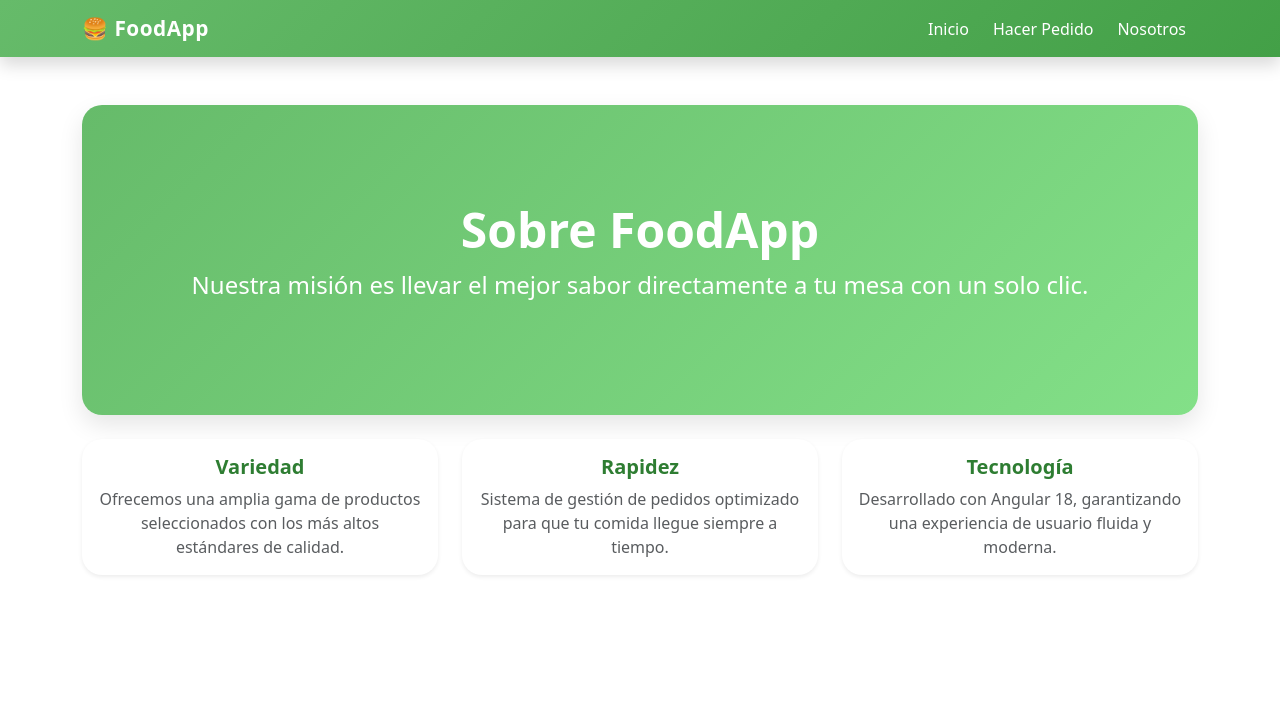
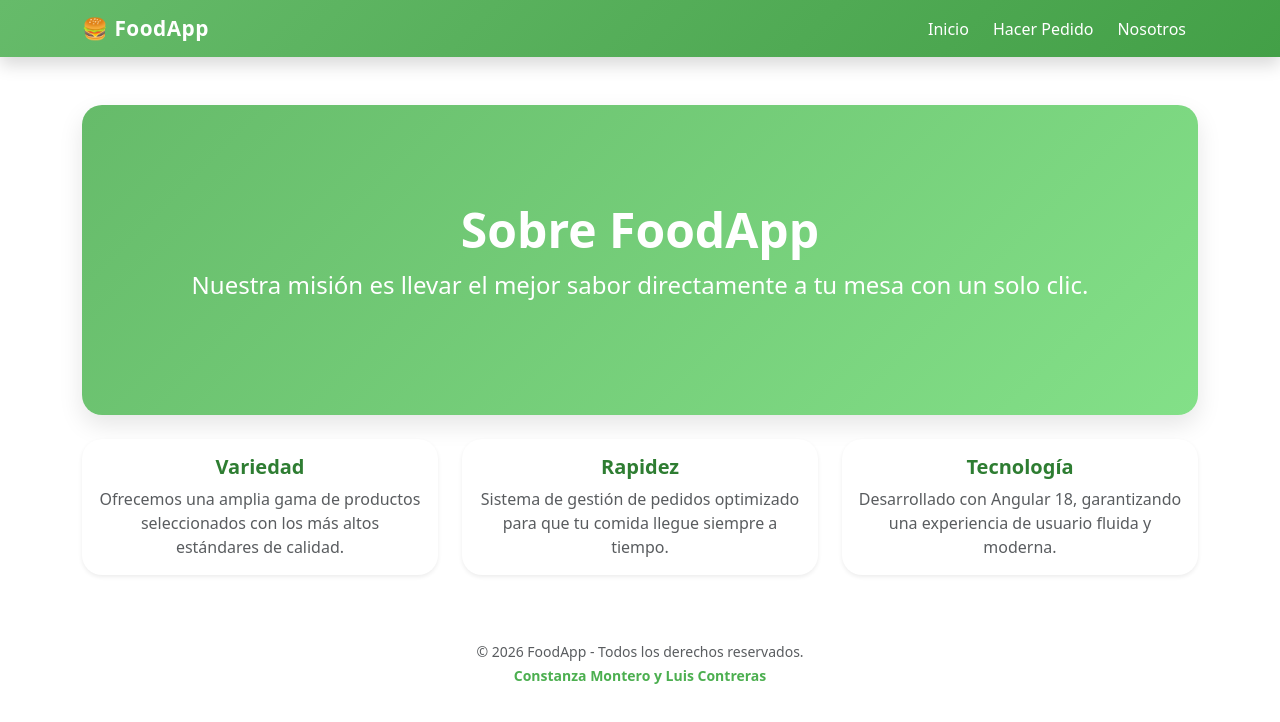
Before and after one commit to connymontero/app-comida, an Angular app: page /about in a window 1280 px wide. Shown: the top 722 px of the page. Built offline with nearby package versions, Linux system fonts and the light colour scheme.

Commit message:
Footer en about

```diff
--- a/src/app/pages/about/about.component.html
+++ b/src/app/pages/about/about.component.html
@@ -2,14 +2,18 @@
     <div class="p-5 mb-4 jumbotron-custom shadow-custom">
         <div class="container-fluid py-5 text-center">
             <h1 class="display-5 fw-bold">Sobre FoodApp</h1>
-            <p class="fs-4 text-white">Nuestra misión es llevar el mejor sabor directamente a tu mesa con un solo clic.</p>
+            <p class="fs-4 text-white">Nuestra misión es llevar el mejor sabor directamente a tu mesa con un solo clic.
+            </p>
         </div>
     </div>
 
     <div class="row text-center">
         <div class="col-md-4 mb-3">
-            <div class="card h-100 shadow-sm"> <div class="card-body">
-                    <h5 class="card-title">Variedad</h5> <p class="card-text text-muted">Ofrecemos una amplia gama de productos seleccionados con los más altos estándares de calidad.</p>
+            <div class="card h-100 shadow-sm">
+                <div class="card-body">
+                    <h5 class="card-title">Variedad</h5>
+                    <p class="card-text text-muted">Ofrecemos una amplia gama de productos seleccionados con los más
+                        altos estándares de calidad.</p>
                 </div>
             </div>
         </div>
@@ -18,7 +22,8 @@
             <div class="card h-100 shadow-sm">
                 <div class="card-body">
                     <h5 class="card-title">Rapidez</h5>
-                    <p class="card-text text-muted">Sistema de gestión de pedidos optimizado para que tu comida llegue siempre a tiempo.</p>
+                    <p class="card-text text-muted">Sistema de gestión de pedidos optimizado para que tu comida llegue
+                        siempre a tiempo.</p>
                 </div>
             </div>
         </div>
@@ -27,9 +32,18 @@
             <div class="card h-100 shadow-sm">
                 <div class="card-body">
                     <h5 class="card-title">Tecnología</h5>
-                    <p class="card-text text-muted">Desarrollado con Angular 18, garantizando una experiencia de usuario fluida y moderna.</p>
+                    <p class="card-text text-muted">Desarrollado con Angular 18, garantizando una experiencia de usuario
+                        fluida y moderna.</p>
                 </div>
             </div>
         </div>
     </div>
+    <footer class="mt-5 pb-4 text-center">
+        <div class="footer-divider mb-3"></div>
+        <small class="text-muted">
+            &copy; 2026 FoodApp - Todos los derechos reservados.
+        </small>
+        <br>
+        <small class="text-success-custom fw-bold">Constanza Montero y Luis Contreras</small>
+    </footer>
 </div>
```
